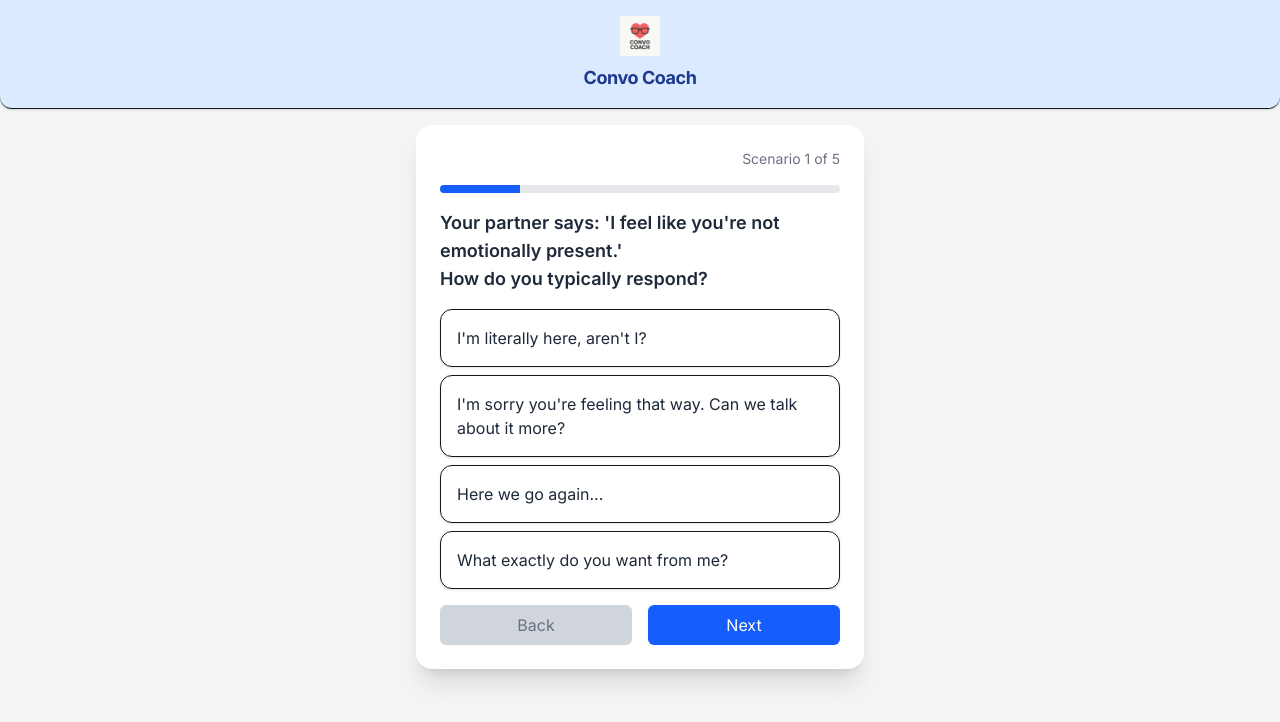
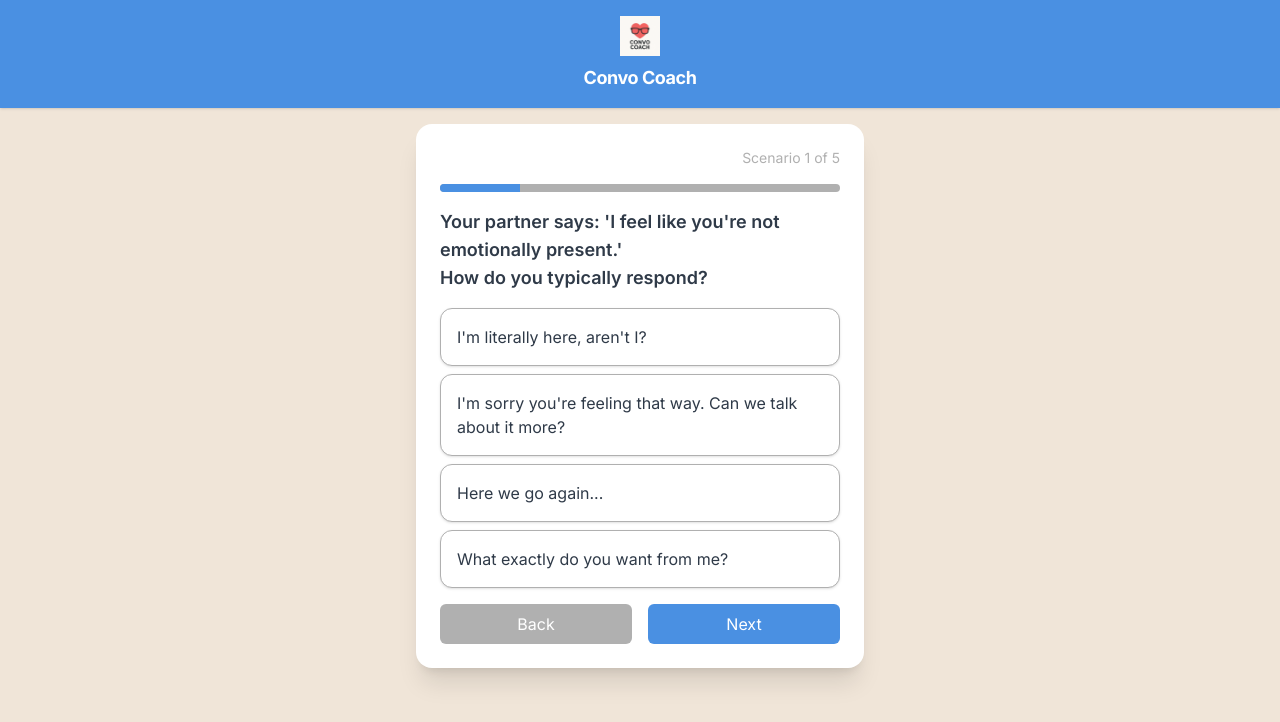
Before and after one commit to codenewbie-hash/convo-coach, a Next.js app: page / in a window 1280 px wide. Shown: the top 722 px of the page. Built offline with nearby package versions, Linux system fonts and the light colour scheme.

Commit message:
Apply custom color palette + haptic feedback integration

```diff
--- a/pages/index.js
+++ b/pages/index.js
@@ -14,71 +14,74 @@ export default function Home() {
 
   const handleSelect = (index) => {
     setSelectedIndex(index);
+    if (navigator.vibrate) navigator.vibrate(10); // subtle tap
   };
 
   const handleNext = () => {
     setSelectedIndex(null);
     setCurrent((prev) => (prev + 1 < scenarios.length ? prev + 1 : prev));
+    if (navigator.vibrate) navigator.vibrate(5); // light nudge
   };
 
   const handleBack = () => {
     setSelectedIndex(null);
     setCurrent((prev) => (prev > 0 ? prev - 1 : prev));
+    if (navigator.vibrate) navigator.vibrate(5); // light nudge
   };
 
   return (
     isClient && (
-      <div className="min-h-screen bg-gray-100 flex flex-col items-center font-[Inter]">
-        {/* App Header */}
-        <header className="w-full bg-blue-100 border-b px-4 py-4 shadow-sm rounded-b-xl flex flex-col items-center gap-1">
+      <div className="min-h-screen bg-[#F0E5D8] flex flex-col items-center font-[Inter]">
+        {/* Header */}
+        <header className="w-full bg-[#4A90E2] px-4 py-4 shadow-sm flex flex-col items-center gap-1">
           <img src="/icon-180.png" alt="App Icon" className="w-10 h-10 mb-1" />
-          <h1 className="text-lg font-bold text-blue-900 tracking-tight">Convo Coach</h1>
+          <h1 className="text-lg font-bold text-white tracking-tight">Convo Coach</h1>
         </header>
 
-        {/* Main Container */}
+        {/* Main */}
         <div className="p-4 w-full flex justify-center">
           <div className="max-w-md w-full bg-white shadow-xl rounded-2xl p-6 space-y-4">
 
-            {/* Progress Info */}
-            <p className="text-sm text-gray-500 text-right">
+            {/* Progress Bar */}
+            <p className="text-sm text-[#B0B0B0] text-right">
               Scenario {current + 1} of {scenarios.length}
             </p>
-            <div className="h-2 w-full bg-gray-200 rounded-full overflow-hidden">
+            <div className="h-2 w-full bg-[#B0B0B0] rounded-full overflow-hidden">
               <div
-                className="h-full bg-blue-600 transition-all duration-300"
+                className="h-full bg-[#4A90E2] transition-all duration-300"
                 style={{ width: `${((current + 1) / scenarios.length) * 100}%` }}
               />
             </div>
 
-            {/* Scenario Prompt */}
-            <h2 className="text-lg font-semibold text-gray-800 whitespace-pre-line">
+            {/* Scenario */}
+            <h2 className="text-lg font-semibold text-[#2F3A48] whitespace-pre-line">
               {scenario.message}
             </h2>
 
-            {/* Answer Options */}
+            {/* Options */}
             <div className="space-y-2">
               {scenario.options.map((option, index) => {
                 const isSelected = selectedIndex === index;
                 const isCorrect = option.correct;
 
+                const bgColor = isSelected
+                  ? isCorrect
+                    ? 'bg-[#4F9F6E]' // Forest Green
+                    : 'bg-[#FF6F61]' // Muted Coral
+                  : 'bg-white hover:bg-[#f9f9f9]';
+
                 return (
                   <button
                     key={index}
                     onClick={() => handleSelect(index)}
-                    className={`w-full text-left border rounded-xl p-4 shadow-sm transition ${
-                      isSelected
-                        ? isCorrect
-                          ? "bg-green-100"
-                          : "bg-red-100"
-                        : "bg-white hover:bg-gray-50"
-                    }`}
+                    className={`w-full text-left border border-[#B0B0B0] rounded-xl p-4 shadow-sm transition ${bgColor}`}
                   >
-                    <span className="block font-medium text-gray-800">{option.text}</span>
+                    <span className="block font-medium text-[#2F3A48]">{option.text}</span>
                     {isSelected && (
                       <>
-                        <p className="text-sm mt-2 text-gray-700">{option.feedback}</p>
+                        <p className="text-sm mt-2 text-[#2F3A48]">{option.feedback}</p>
                         {!isCorrect && option.recommended && (
-                          <p className="text-sm mt-2 italic text-blue-800">
+                          <p className="text-sm mt-2 italic text-[#4A90E2]">
                             <strong>Recommended response:</strong> {option.recommended}
                           </p>
                         )}
@@ -89,22 +92,22 @@ export default function Home() {
               })}
             </div>
 
-            {/* Navigation Buttons */}
+            {/* Navigation */}
             <div className="flex justify-between gap-4 mt-4">
               <button
                 onClick={handleBack}
                 disabled={current === 0}
-                className={`w-1/2 py-2 px-4 rounded-md transition ${
+                className={`w-1/2 py-2 px-4 rounded-md transition font-medium ${
                   current === 0
-                    ? "bg-gray-300 text-gray-500 cursor-not-allowed"
-                    : "bg-gray-200 hover:bg-gray-300 text-gray-800"
+                    ? 'bg-[#B0B0B0] text-white cursor-not-allowed'
+                    : 'bg-white border border-[#B0B0B0] hover:bg-[#F0E5D8] text-[#2F3A48]'
                 }`}
               >
                 Back
               </button>
               <button
                 onClick={handleNext}
-                className="w-1/2 bg-blue-600 text-white py-2 px-4 rounded-md hover:bg-blue-700 transition"
+                className="w-1/2 bg-[#4A90E2] text-white py-2 px-4 rounded-md hover:bg-[#3C7BCC] transition font-medium"
               >
                 Next
               </button>
```
